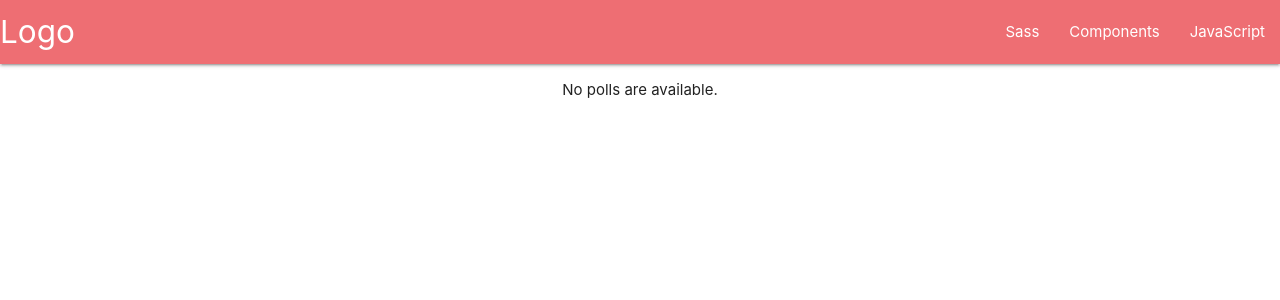
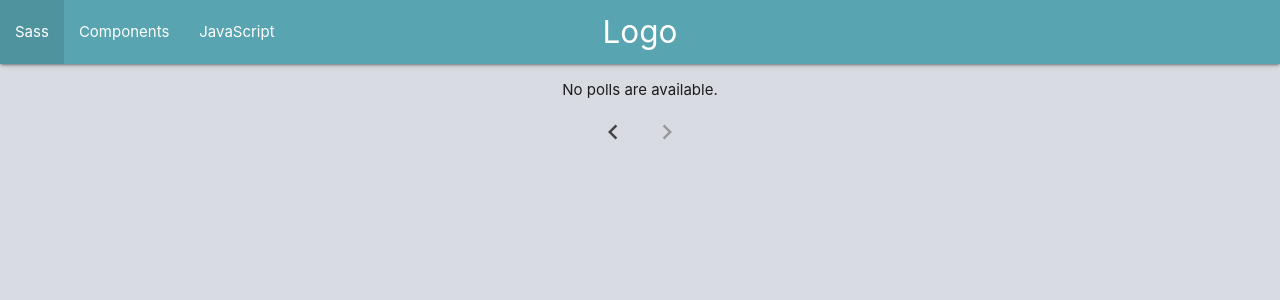
Before and after one commit to lamaprogramer/MinecraftItemDatabaseUI, a Django app: template src/polls/templates/listdata.html in a window 1280 px wide. Shown: the top 300 px of the page. Run offline with Django 4.2, Linux system fonts and the light colour scheme; the template is opened without the code that fills it, so the values that code supplies are empty.

Commit message:
design changes
added pagination

```diff
--- a/src/polls/static/main.css
+++ b/src/polls/static/main.css
@@ -1,12 +1,21 @@
+body {
+    background-color: #D8DBE2;
+    color: #1B1B1E;
+}
+
+.nav-wrapper {
+    background-color: #58A4B0;
+}
+
 .data-card {
     max-width: 60vw;
     height: 75vh;
 
-    background-color: #c8e6c9;
+    background-color: #A9BCD0;
     margin: 5% 5% 5% 5%;
 
     border-style: solid;
-    border-color: black;
+    border-color: #1B1B1E;
     border-radius: 50px;
 
     overflow: scroll;
--- a/src/polls/templates/listdata.html
+++ b/src/polls/templates/listdata.html
@@ -13,8 +13,9 @@
             </thead>
             <tbody>
                 {% for item in data %}
+                    {% url link version item.name as item_url %}
                     <tr>
-                        <td><a href="{{item.name}}">{{item.displayName}}</a></td>
+                        <td><a href="{{item_url}}">{{item.displayName}}</a></td>
                     </tr>
                 {% endfor %}
             </tbody>
@@ -23,3 +24,26 @@
         <p>No polls are available.</p>
     {% endif %}
 {% endblock %}
+
+{% block pagnation %}
+    {% comment %} {% url link version item.name as item_url %} {% endcomment %}
+    {% if offset == 0 %}
+        <li class="disabled"><a href=""><i class="material-icons">chevron_left</i></a></li>
+    {% else %}
+        <li class="waves-effect"><a href="?offset={{offset|add:"-1"}}"><i class="material-icons">chevron_left</i></a></li>
+    {% endif %}
+
+    {% for index in pagnation_list %}
+        {% if offset == index %}
+            <li class="active"><a href="?offset={{index}}">{{index}}</a></li>
+        {% else %}
+            <li class="waves-effect"><a href="?offset={{index}}">{{index}}</a></li>
+        {% endif %}
+    {% endfor %}
+
+    {% if offset == data_size %}
+        <li class="disabled"><a href=""><i class="material-icons">chevron_right</i></a></li>
+    {% else %}
+        <li class="waves-effect"><a href="?offset={{offset|add:"1"}}"><i class="material-icons">chevron_right</i></a></li>
+    {% endif %}
+{% endblock %}
--- a/src/polls/templates/root.html
+++ b/src/polls/templates/root.html
@@ -4,23 +4,25 @@
 <html lang="en">
     <head><meta name="viewport" content="width=device-width, initial-scale=1" charset="utf-8">
         <title></title>
+        <link rel="stylesheet" href="https://fonts.googleapis.com/icon?family=Material+Icons">
         <link rel="stylesheet" href="https://cdnjs.cloudflare.com/ajax/libs/materialize/1.0.0/css/materialize.min.css">
         <link rel="stylesheet" href="{% static 'main.css' %}">
     </head>
     <body>
+        <div class="navbar-fixed">
             <nav>
                 <div class="nav-wrapper">
-                <a href="#" class="brand-logo">Logo</a>
-                <ul id="nav-mobile" class="right hide-on-med-and-down">
+                    <a href="#" class="brand-logo center">Logo</a>
+                    <ul id="nav-mobile" class="left hide-on-med-and-down">
                         <li><a href="sass.html">Sass</a></li>
                         <li><a href="badges.html">Components</a></li>
                         <li><a href="collapsible.html">JavaScript</a></li>
                     </ul>
                 </div>
             </nav>
-        <div class="container">
+        </div>
         <div class="row">
-                <div class="col s3">
+            <div class="col s3 side center">
                 {% block content-left %}
 
                 {% endblock %}
@@ -29,6 +31,11 @@
                 {% block content-center %}
 
                 {% endblock %}
+                <ul class="pagination">
+                    {% block pagnation %}
+
+                    {% endblock %}
+                  </ul>
             </div>
             <div class="col s3">
                 {% block content-right %}
@@ -36,6 +43,5 @@
                 {% endblock %}
             </div>
         </div>
-        </div>
     </body>
 </html>
```
Also changed, not shown: src/polls/views.py (+16 -8 lines). Lines whose indentation alone changed are shown as unchanged.
